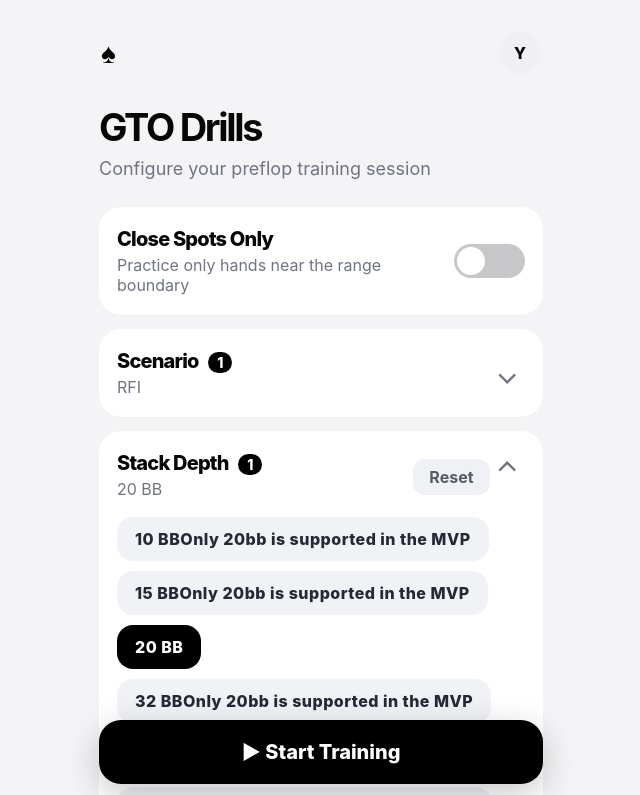
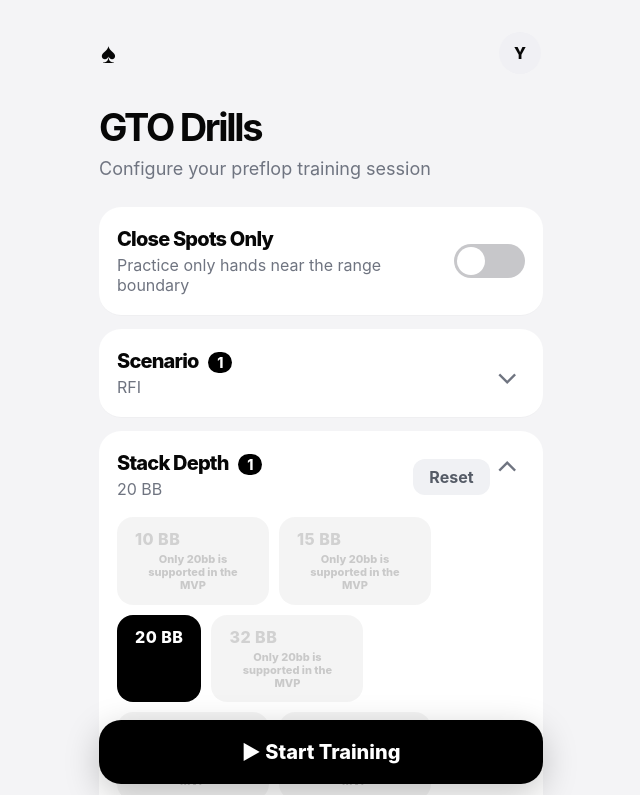
Before and after one commit to evilwarlock/Poklaude, a Next.js app: page / in a window 1280 px wide. Shown: the top 795 px of the page, without its empty margins (319-959 px from the left). Built offline with nearby package versions, Linux system fonts and the light colour scheme.

Commit message:
Add disabled option styles

```diff
--- a/app/globals.css
+++ b/app/globals.css
@@ -158,11 +158,41 @@ h1 {
   color: #242936;
   font-weight: 800;
   letter-spacing: 0.03em;
+  display: inline-flex;
+  flex-direction: column;
+  align-items: flex-start;
+  gap: 4px;
 }
 
 .pill.active {
   background: #000;
   color: #fff;
+}
+
+.pill.disabled,
+.scenario-row.disabled {
+  cursor: not-allowed;
+  opacity: 0.42;
+  filter: grayscale(1);
+}
+
+.pill.disabled {
+  background: #e4e6eb;
+  color: #8c929d;
+}
+
+.pill.disabled.active {
+  background: #e4e6eb;
+  color: #8c929d;
+}
+
+.coming-soon {
+  color: #7b818c;
+  font-size: 11px;
+  font-weight: 800;
+  letter-spacing: 0;
+  line-height: 1.2;
+  max-width: 116px;
 }
 
 .scenario-list {
@@ -181,6 +211,15 @@ h1 {
   display: flex;
   align-items: center;
   justify-content: space-between;
+}
+
+.scenario-row.disabled {
+  background: #e4e6eb;
+  color: #8c929d;
+}
+
+.scenario-row.disabled .scenario-desc {
+  color: #7b818c;
 }
 
 .scenario-name {
```
